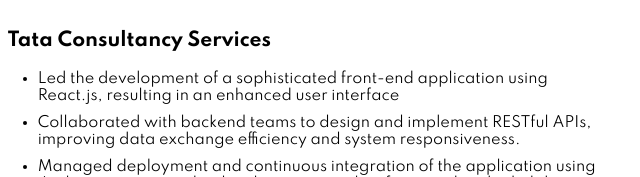
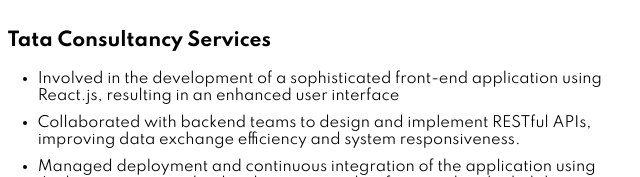
Before and after one commit to codepyrater/Srikar_Portifolio, a plain HTML site: page index.html in a window 1280 px wide. Shown: the part 3163-3340 px from the top of the page, 465-1105 px from the left. Drawn offline with Linux system fonts and the light colour scheme.

Commit message:
updated TCS

```diff
--- a/index.html
+++ b/index.html
@@ -468,7 +468,7 @@
 									<h3>Tata Consultancy Services</h3>
 									<ul>
 										<li>
-											Led the development of a sophisticated front-end application using React.js, resulting in an enhanced user interface	</li>
+											Involved in the development of a sophisticated front-end application using React.js, resulting in an enhanced user interface	</li>
 										<li>Collaborated with backend teams to design and implement RESTful APIs, improving data exchange efficiency and system
 											responsiveness.</li>
 											<li>Managed deployment and continuous integration of the application using Jenkins, optimizing the development pipeline for speed
```
